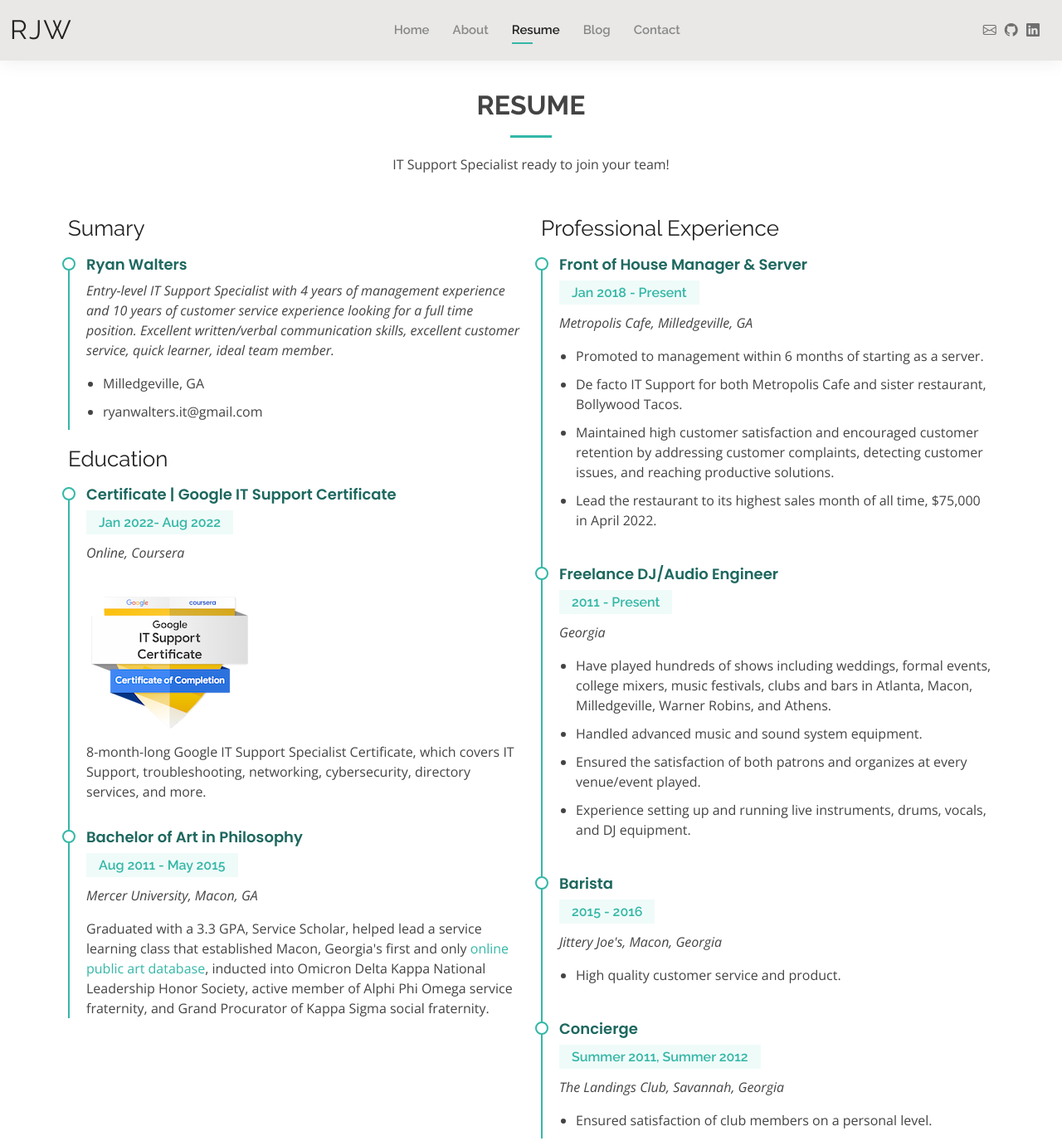
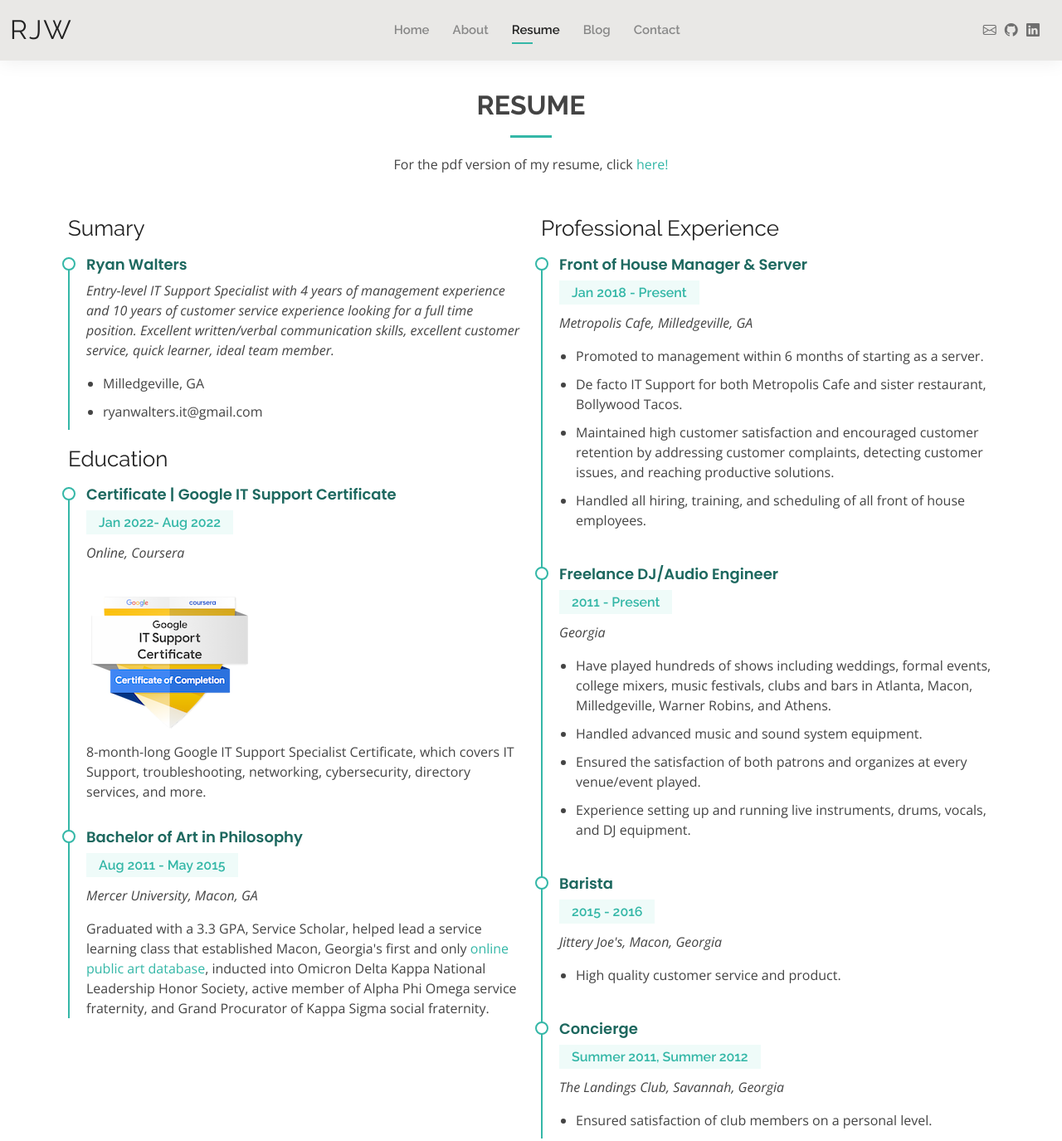
Before and after one commit to RyanWaltersDev/Ryan-Website, a plain HTML site: page resume.html in a window 1280 px wide. Shown: the top 1375 px of the page at 83% size. Drawn offline with nearby package versions, Linux system fonts and the light colour scheme.

Commit message:
Fix Alpha typo +Add pdf resume +Replace sales line with training

```diff
--- a/resume.html
+++ b/resume.html
@@ -67,7 +67,7 @@
 
         <div class="section-title">
           <h2>Resume</h2>
-          <p>IT Support Specialist ready to join your team!</p>
+          <p>For the pdf version of my resume, click <a href="https://drive.google.com/file/d/1iUTX32tk-xk8EtEQtd9nkDZOg5zq5aDa/view?usp=sharing" target="_blank">here!</a></p>
         </div>
         <div class="row">
           <div class="col-lg-6">
@@ -95,7 +95,7 @@
               <h4>Bachelor of Art in Philosophy</h4>
               <h5>Aug 2011 - May 2015</h5>
               <p><em>Mercer University, Macon, GA</em></p>
-              <p>Graduated with a 3.3 GPA, Service Scholar, helped lead a service learning class that established Macon, Georgia's first and only <a href="https://www.macon365.com/public-art/" target="_blank">online public art database</a>, inducted into Omicron Delta Kappa National Leadership Honor Society, active member of Alphi Phi Omega service fraternity, and Grand Procurator of Kappa Sigma social fraternity.</p>
+              <p>Graduated with a 3.3 GPA, Service Scholar, helped lead a service learning class that established Macon, Georgia's first and only <a href="https://www.macon365.com/public-art/" target="_blank">online public art database</a>, inducted into Omicron Delta Kappa National Leadership Honor Society, active member of Alpha Phi Omega service fraternity, and Grand Procurator of Kappa Sigma social fraternity.</p>
             </div>
           </div>
           <div class="col-lg-6">
@@ -109,7 +109,7 @@
                 <li>Promoted to management within 6 months of starting as a server.</li>
                 <li>De facto IT Support for both Metropolis Cafe and sister restaurant, Bollywood Tacos.</li>
                 <li>Maintained high customer satisfaction and encouraged customer retention by addressing customer complaints, detecting customer issues, and reaching productive solutions.</li>
-                <li>Lead the restaurant to its highest sales month of all time, $75,000 in April 2022.</li>
+                <li>Handled all hiring, training, and scheduling of all front of house employees.</li>
               </ul>
               </p>
             </div>
```
